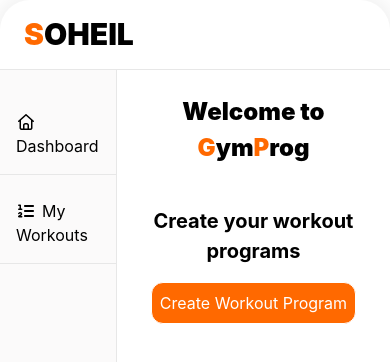
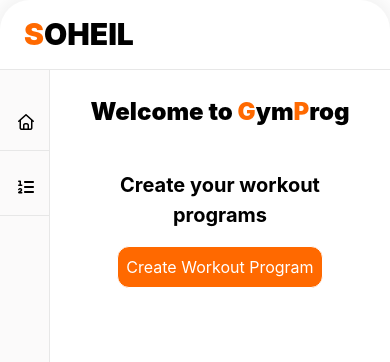
Before and after one commit to Arissj4/GymProg, a React (Vite) app in the folder front-end/: page / in a window 390 px wide. Shown: the top 362 px of the page. Built offline with nearby package versions, Linux system fonts and the light colour scheme.

Commit message:
[ADD] Implemented routing, update design, refactoring pages

```diff
--- a/front-end/src/App.tsx
+++ b/front-end/src/App.tsx
@@ -1,15 +1,29 @@
-import { BrowserRouter, Route, Routes } from 'react-router'
+import { BrowserRouter, useNavigate, Route, Routes } from 'react-router'
 import './App.css'
 import "./index.scss"
-import UserExercisePrograms from './components/UserExercisePrograms'
+import MyWrokouts from './components/MyWorkouts'
 import Home from './components/Home'
 import Login from './components/Login'
 import Sidebar from './components/Sidebar'
 import type { User } from './model/User'
 import PageHeader from './components/PageHeader'
+import { useEffect, useState } from 'react'
 
 
 function App() {
+
+  let navigate = useNavigate();
+  let [windowSize, setWindowSize] = useState(window.innerWidth);
+
+
+  useEffect(() => {
+    function handleResize() {
+      setWindowSize(window.innerWidth);
+    }
+
+    window.addEventListener('resize', handleResize)
+    return () => window.removeEventListener("resize", handleResize);
+  }, [])
 
   const testUser: User = {
     id: 1,
@@ -21,6 +35,7 @@ function App() {
 
   function handleNavigate(route: string): void{
     console.log(route);
+    navigate(route);
   }
 
   return (
@@ -31,14 +46,12 @@ function App() {
         </div>
 
         <div className='flex flex-row'>
-          <Sidebar user={testUser} handleNavigate={handleNavigate}/>
-          <BrowserRouter>
-            <Routes>
-              <Route index element={<Home handleNavigate={handleNavigate} />} />
-              <Route path="/login" element={<Login />} />
-              <Route path="/my-workouts" element={<UserExercisePrograms programs={['Program 1', 'Program 2', 'Program 3']} />} />
-            </Routes>
-          </BrowserRouter>
+          <Sidebar user={testUser} handleNavigate={handleNavigate} pageSize={windowSize}/>
+          <Routes>
+            <Route index element={<Home handleNavigate={handleNavigate} />} />
+            <Route path="/login" element={<Login />} />
+            <Route path="/my-workouts" element={<MyWrokouts programs={['Program 1', 'Program 2', 'Program 3']} pageSize={windowSize} />} />
+          </Routes>
         </div>
       </div>
     </>
--- /dev/null
+++ b/front-end/src/components/MyWorkouts.tsx
@@ -0,0 +1,32 @@
+import React, { type ReactElement } from 'react'
+import { FontAwesomeIcon } from '@fortawesome/react-fontawesome'
+import { faPlus } from '@fortawesome/free-solid-svg-icons'
+
+type pageProps = {
+  programs: string[],
+  pageSize: number,
+}
+
+const MyWorkouts = (props: pageProps): ReactElement => {
+  return (
+    <div id="my-workouts" className='flex-auto h-full p-6 flex-col justify-center w-[70%]'>
+      <div>
+        <span className='text-[24px] font-[1000] text-orange-500 block w-full h-fit text-center'>
+          My Workout Plans
+        </span>
+      </div>
+
+      <div className='flex flex-col items-center mt-6'>
+        <button
+          onClick={() => {}}
+          className='border p-2 rounded-xl bg-orange-500 text-white hover:bg-orange-600 hover:cursor-pointer'
+        >
+          <FontAwesomeIcon icon={faPlus} className='mr-1.5'/>
+          Create new workout plan
+        </button>
+      </div>
+    </div>
+  )
+}
+
+export default MyWorkouts
--- a/front-end/src/components/Sidebar.tsx
+++ b/front-end/src/components/Sidebar.tsx
@@ -10,6 +10,7 @@ import type { User } from '../model/User'
 
 type Props = {
   user: User;
+  pageSize: number;
   handleNavigate: (route: string) => void;
 }
 
@@ -21,7 +22,7 @@ const Sidebar = (props: Props) => {
       onClick={() => props.handleNavigate(route)}
       >
         <FontAwesomeIcon icon={logo} />
-        {title}
+        {props.pageSize > 520 ? title : ''}
       </li>
     )
   }
--- a/front-end/src/components/UserExercisePrograms.tsx
+++ /dev/null
@@ -1,20 +0,0 @@
-import React, { type ReactElement } from 'react'
-
-type pageProps = {
-  programs: string[],
-}
-
-const UserExercisePrograms = ({ programs }: pageProps): ReactElement => {
-  return (
-    <div>
-      <h1>User Exercise Programs</h1>
-      <ul>
-        {programs.map((program) => (
-          <li key={program}>{program}</li>
-        ))}
-      </ul>
-    </div>
-  )
-}
-
-export default UserExercisePrograms
--- a/front-end/src/index.scss
+++ b/front-end/src/index.scss
@@ -10,7 +10,7 @@
         @include costume-flex-box-container($direction: column, $wrap: wrap);
         @include hidden-scrollbar();
         height: 100%;
-        min-width: 360px;
+        // min-width: 360px;
         max-width: 700px;
         background-color: $lightWrapperBackgroundColor;
         box-shadow: #f0f0f0 0px 0px 20px 5px;
@@ -30,6 +30,11 @@
                 max-width: 30%;
                 min-width: 30%;;
                 height: 100%;
+
+                @media (max-width: 520px) {
+                    max-width: 50px;
+                    min-width: 50px;
+                }
             }
 
             #home{
--- a/front-end/src/main.tsx
+++ b/front-end/src/main.tsx
@@ -2,9 +2,12 @@ import { StrictMode } from 'react'
 import { createRoot } from 'react-dom/client'
 import './index.scss'
 import App from './App.tsx'
+import { BrowserRouter } from 'react-router'
 
 createRoot(document.getElementById('root')!).render(
   <StrictMode>
-    <App />
+    <BrowserRouter>
+      <App />
+    </BrowserRouter>
   </StrictMode>,
 )
```
